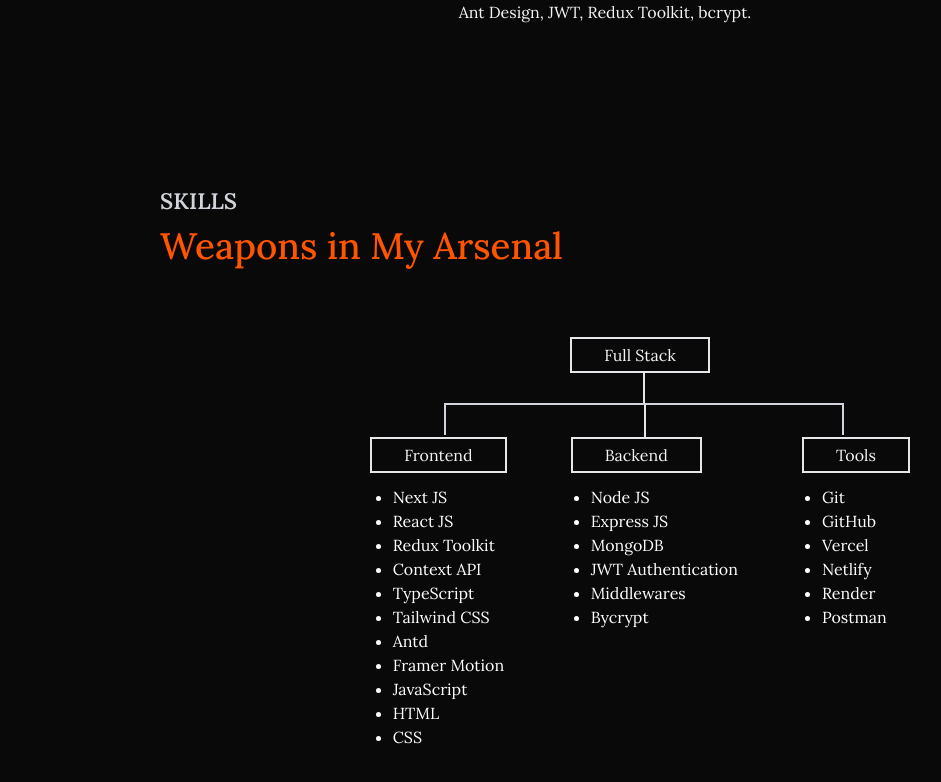
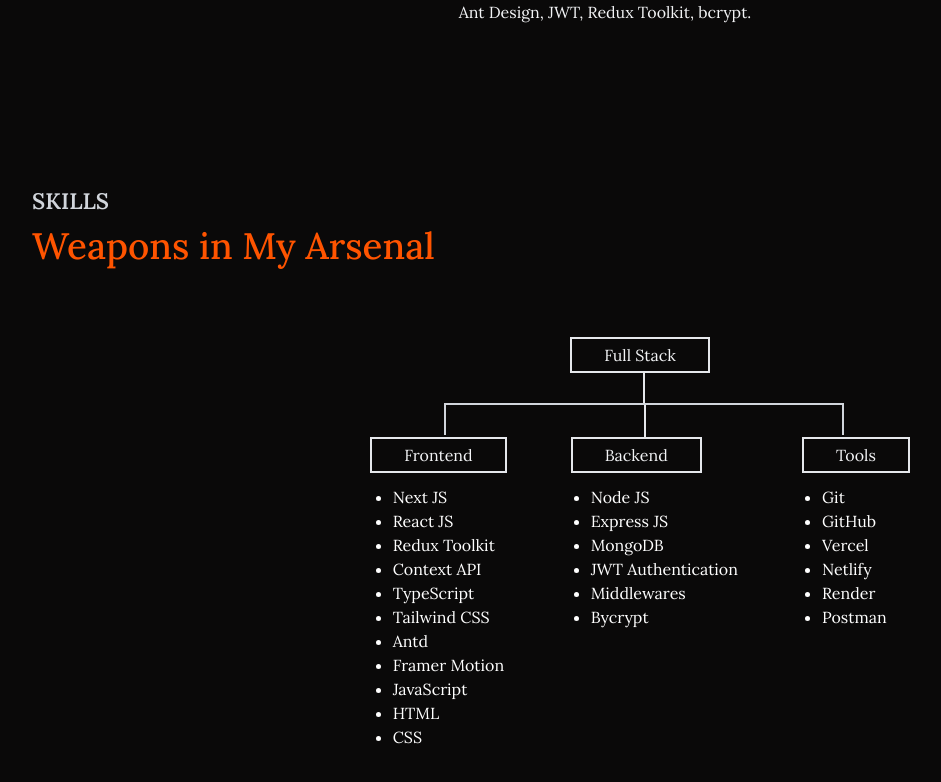
Before and after one commit to ShreeramNew/myportfolio, a Next.js app: page / in a window 1280 px wide. Shown: the part 2308-3090 px from the top of the page, without its empty margins (0-941 px from the left). Built offline with nearby package versions, Linux system fonts and the light colour scheme.

Commit message:
refactor- refactored code

```diff
--- a/src/app/components/Experience.tsx
+++ b/src/app/components/Experience.tsx
@@ -114,7 +114,7 @@
     },
   ];
   return (
-    <div className=" px-2 md:px-8 afterIpad:max-w-[78rem] mx-auto w-full min-h-[30rem] py-[10rem] pb-[3rem] border- flex flex-col lg:flex-row gap-[3rem] md:gap-0 md:justify-between md:items-start">
+    <div className=" px-2 md:px-8 afterIpad:px-0  afterIpad:max-w-[78rem] mx-auto w-full min-h-[30rem] py-[10rem] pb-[3rem] border- flex flex-col lg:flex-row gap-[3rem] md:gap-0 md:justify-between md:items-start">
       {/* Title  */}
       <div className=" border- w-full text-center md:text-left ipadMini-To-ipadAir:w-[57%] lg:w-[90%] ">
         <div className=" text-[1.4rem] text-gray-300 font-semibold">
--- a/src/app/components/Projects.tsx
+++ b/src/app/components/Projects.tsx
@@ -181,7 +181,7 @@
   };
 
   return (
-    <div className=" px-2 md:px-8 afterIpad:max-w-[78rem] mx-auto w-full min-h-[30rem] md:py-[6rem] lg:py-[10rem] pb-[3rem] border-">
+    <div className=" px-2 md:px-8 afterIpad:px-0  afterIpad:max-w-[78rem] mx-auto w-full min-h-[30rem] md:py-[6rem] lg:py-[10rem] pb-[3rem] border-">
       {/* Section title and Arrows  */}
       <div className=" border- w-full text-center md:text-left lg:w-[90%] flex-col md:flex-row gap-[1rem] md:gap-[0] flex justify-between items-center ">
         <div>
--- a/src/app/components/Skills.tsx
+++ b/src/app/components/Skills.tsx
@@ -3,7 +3,7 @@
 
 export default function Skills() {
   return (
-    <div className=" w-full min-h-[10rem] border- md:max-w-[40rem] ipadMini-To-ipadAir:max-w-[60rem] lg:max-w-[78rem] mx-auto mb-[16rem] flex flex-col justify-center items-center">
+    <div className=" w-full min-h-[10rem] border- px-2 md:px-8 afterIpad:px-0 afterIpad:max-w-[78rem] mx-auto mb-[16rem] flex flex-col justify-center items-center">
       <div className=" border- w-full text-center md:text-left mt-16 md:mt-0  ">
         <div className=" text-[1.4rem] text-gray-300 font-semibold uppercase">
           Skills
```
